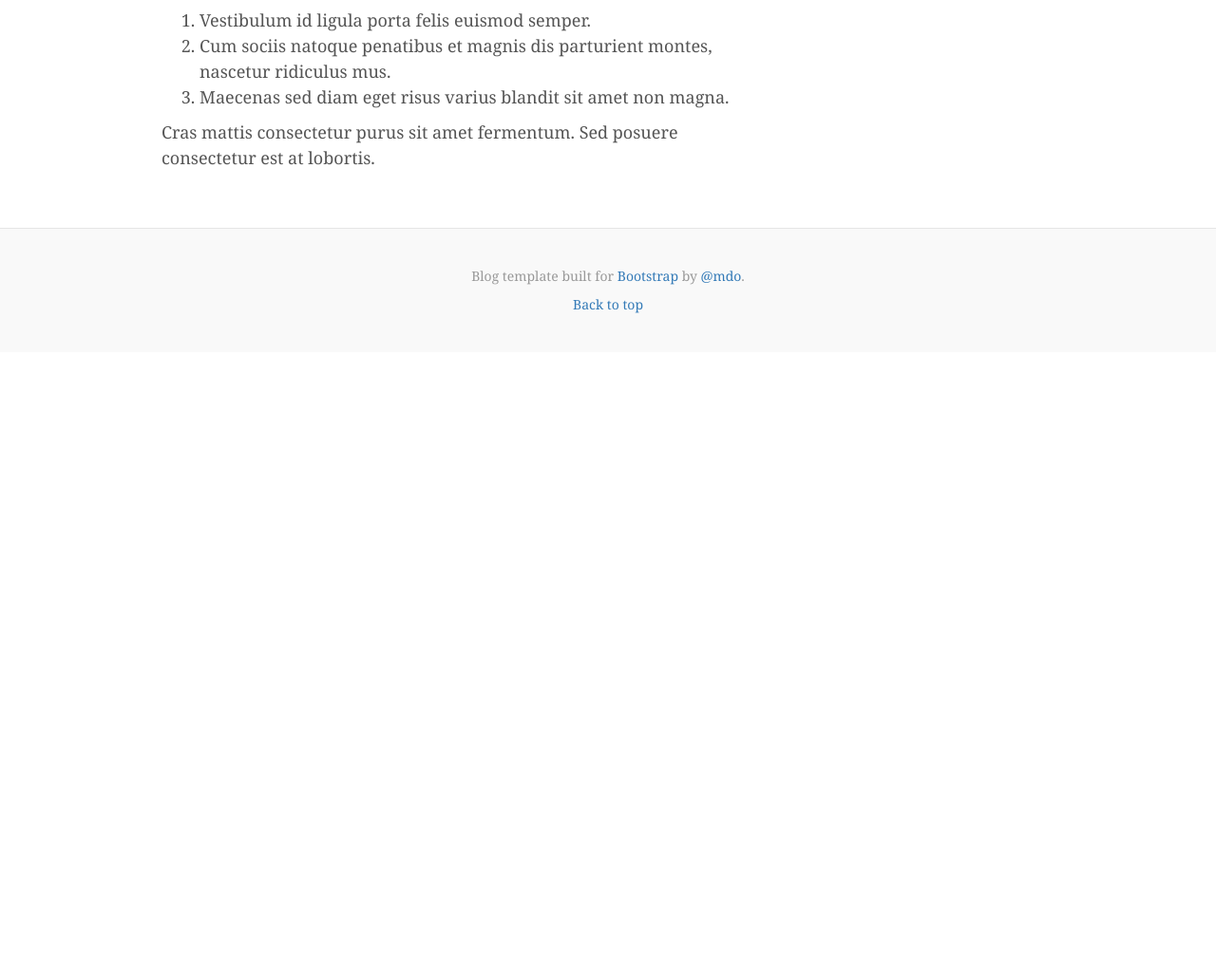
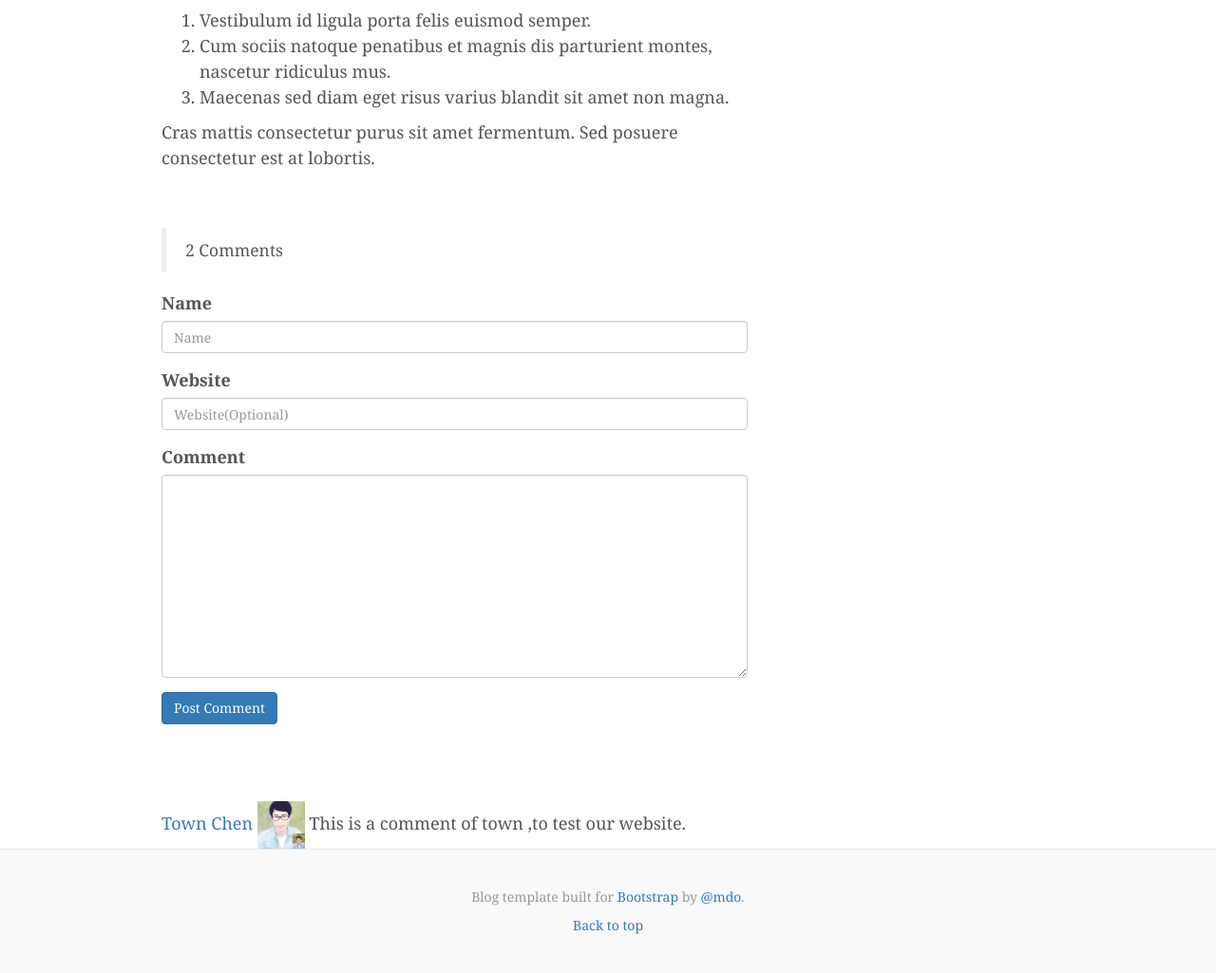
Before and after one commit to town-chen/blogCMS, a PHP site: page /single.php in a window 1280 px wide. Shown: the part 1370-2395 px from the top of the page at 95% size. Before the commit the page ends 1700 px from the top, so only its background shows below. Run offline with PHP 8.4, Linux system fonts and the light colour scheme.

Commit message:
修改评论列表

```diff
--- a/includes/header.php
+++ b/includes/header.php
@@ -13,7 +13,7 @@
     <!-- The above 3 meta tags *must* come first in the head; any other head content must come *after* these tags -->
     <meta name="description" content="">
     <meta name="author" content="">
-    <link rel="icon" href="./favicon.ico">
+    <link rel="icon" href="favicon.ico">
 
     <title>BlogCMS</title>
 
@@ -24,7 +24,7 @@
     <link href="./css/ie10-viewport-bug-workaround.css" rel="stylesheet">
 
     <!-- Custom styles for this template -->
-    <link href="./css/blog.css" rel="stylesheet">
+    <link href="css/blog.css" rel="stylesheet">
 
     <!-- Just for debugging purposes. Don't actually copy these 2 lines! -->
     <!--[if lt IE 9]><script src="../../assets/js/ie8-responsive-file-warning.js"></script><![endif]-->
--- a/single.php
+++ b/single.php
@@ -35,6 +35,38 @@
             <p>Cras mattis consectetur purus sit amet fermentum. Sed posuere consectetur est at lobortis.</p>
           </div><!-- /.blog-post -->
 
+          <blockquote>2 Comments</blockquote>
+
+          <div class="comment-area">
+            <form>
+              <div class="form-group">
+                <label for="exampleInputName">Name</label>
+                <input type="text" name="name" class="form-control" id="exampleInputName" placeholder="Name">
+              </div>
+              <div class="form-group">
+                <label for="exampleInputEmail1">Website</label>
+                <input type="text" name="website" class="form-control" id="exampleInputEmail1" placeholder="Website(Optional)">
+              </div>
+              <div class="form-group">
+                <label for="exampleInputPassword1">Comment</label>
+                <textarea cols="60" rows="10" name="comment" class="form-control" id="exampleInputPassword1"></textarea>
+              </div>
+              <button type="submit" name="post_comment" class="btn btn-primary">Post Comment</button>
+            </form>
+
+            <br>
+            <br>
+            <br>
+
+            <div class="comment">
+              <div class="comment-head">
+                <a href="#">Town Chen</a>
+                <img width="50" height="50" src="img/original.jpg" />
+                This is a comment of town ,to test our website.
+              </div>
+            </div>
+          </div>
+
         </div><!-- /.blog-main -->
 
         <?php include("includes/sidebar.php"); ?>
```
Also changed, not shown: admin/css/blog.css (+9 -0 lines), favicon.ico (added), img/original.jpg (added).
